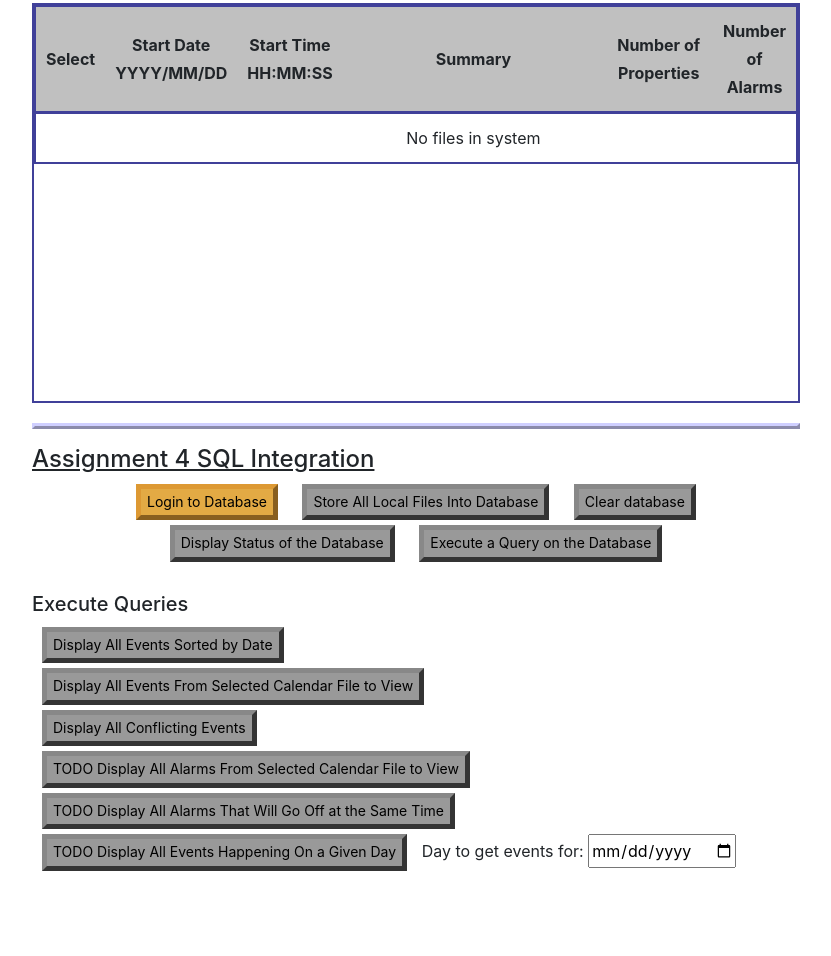
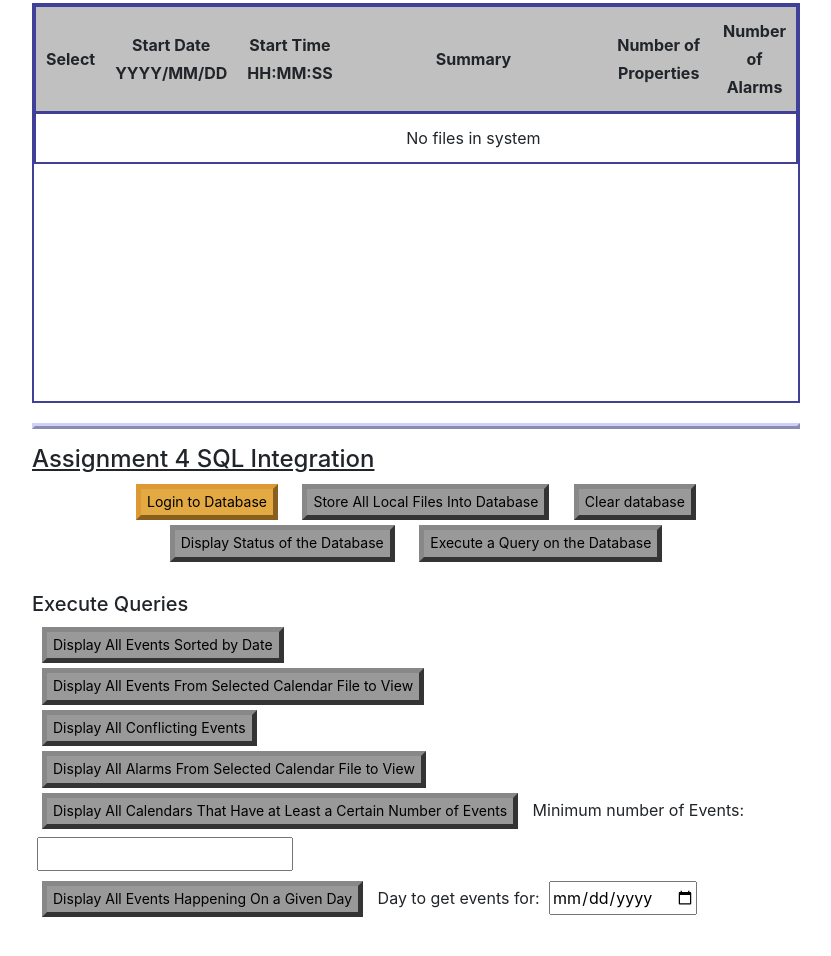
Before and after one commit to jcoffa/CIS-2750-A4, a website: page CalendarApp/public/index.html in a window 1280 px wide. Shown: the part 1059-2015 px from the top of the page, without its empty margins (224-1055 px from the left). Before the commit the page ends 1988 px from the top, so only its background shows below. Drawn offline with nearby package versions, Linux system fonts and the light colour scheme; no server answers.

Commit message:
Added the necessary web elements to support the remaining required SQL queries

```diff
--- a/CalendarApp/public/index.html
+++ b/CalendarApp/public/index.html
@@ -173,11 +173,17 @@
         <button id="allEventsQuery" disabled>Display All Events Sorted by Date</button><br>
         <button id="allEventsFileQuery" disabled>Display All Events From Selected Calendar File to View</button><br>
         <button id="allConflictsQuery" disabled>Display All Conflicting Events</button><br>
-        <button id="allAlarmsQuery" disabled>TODO Display All Alarms From Selected Calendar File to View</button><br>
-        <button id="allAlarmsSameTimeQuery" disabled>TODO Display All Alarms That Will Go Off at the Same Time</button><br>
-        <button id="allEventsSameDayQuery" disabled>TODO Display All Events Happening On a Given Day</button>
-        <label for="eventDay">Day to get events for: </label>
-        <input id="eventDay" type="date" name="date"></input>
+        <button id="allAlarmsFileQuery" disabled>Display All Alarms From Selected Calendar File to View</button><br>
+        <form id="queryEventNumForm">
+            <button id="allCalsWithEventsNum" disabled>Display All Calendars That Have at Least a Certain Number of Events</button>
+            <label for="eventNumber">Minimum number of Events: </label>
+            <input id="eventNumber" type="number" min="0" name="numEvents" required></input>
+        </form>
+        <form id="queryEventForm">
+            <button id="allEventsSameDayQuery" disabled>Display All Events Happening On a Given Day</button>
+            <label for="eventDay">Day to get events for: </label>
+            <input id="eventDay" type="date" name="date" required></input>
+        </form>
         </div>
         <!-- There are also 2 modal windows associated with A4 functionality -->
 
@@ -218,7 +224,7 @@
         <div id="queryOutputModal" class="modal">
             <div class="modal-content">
                 <div class="modal-header">
-                    <h2>Query Output</h2>
+                    <h2 id="queryModalTitle">Query Output</h2>
                     <span id="closeModalQuery" class="close">X</span>
                 </div>
                 <div class="modal-body">
```
